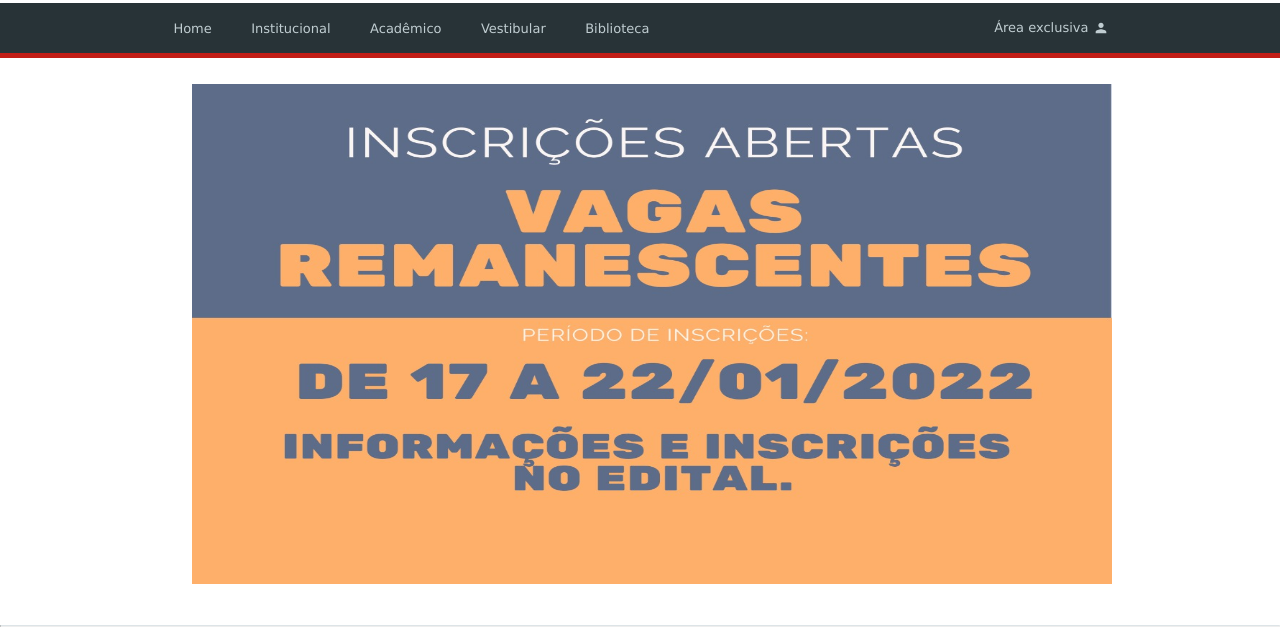
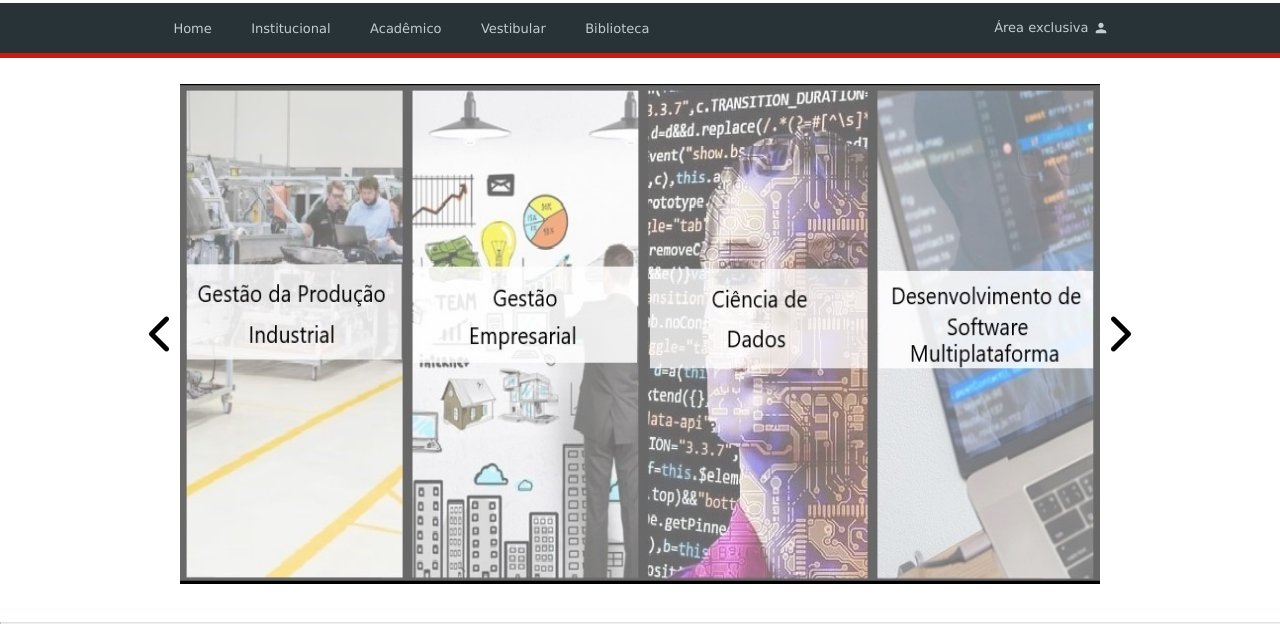
Before and after one commit to WillianStephano/Fatec-Cotia__Clone, a plain HTML site: page index.html in a window 1280 px wide. Shown: the part 128-757 px from the top of the page. Drawn offline with Linux system fonts and the light colour scheme.

Commit message:
Criação de carrosel de imagens

```diff
--- a/CSS/main.css
+++ b/CSS/main.css
@@ -66,13 +66,31 @@
 
 
 
-/*################ CARROSEL /*################ */
+/*################ CARROSEL ################ */
 .carrosel{
-   width: 70%;
+   width: 100%;
    margin: 2% auto;
 }
 
-.carrosel img{
+.carrosel .container{
+   display: flex;
+   align-items: center;
+   justify-content: center;
+   width: 100%;
+}
+
+.bt_proximo, .bt_anterior {
+   background-color: inherit;
+   border: none;
+}
+
+.bt_proximo:hover , .bt_anterior:hover {
+   color: #c21d16 ;
+   cursor: pointer;
+   transition: 250ms;
+}
+
+.img_carrosel{
    width: 920px;
    height: 500px;
 }
--- a/Js/main.js
+++ b/Js/main.js
@@ -1,7 +1,8 @@
+/* Menu principal fixo ao rolar a pagina */
 window.onscroll = function() {myFunction()};
 
-var navbar = document.getElementById("barra-menu");
-var sticky = navbar.offsetTop;
+const navbar = document.getElementById("barra-menu");
+const sticky = navbar.offsetTop;
 
 function myFunction() {
    if (window.pageYOffset >= sticky) {
@@ -10,3 +11,60 @@ function myFunction() {
       navbar.classList.remove("sticky");
    }
 }
+
+/* Carrosel */
+
+//Selecionando elementos do HTML
+const imgCarrosel = document.querySelector('.img_carrosel')
+const btProximo = document.querySelector('.bt_proximo')
+const btAnterior = document.querySelector('.bt_anterior')
+
+//Arrey com imagens
+const colecaoImg =[
+   {
+      id: 1,
+      img: 'Conteudo/banner-cursos-fatec-cotia.jpg',
+   },
+   {
+      id: 2,
+      img: 'Conteudo/dsm.jpg',
+   },
+
+   {
+      id: 3,
+      img: 'Conteudo/banner-01.jpg',
+   },
+
+]
+// Imagen inicial
+let imgAtual = 0
+
+//Ao carregar a pagina a imag X ira ser apresentada por meio da funcao
+window.addEventListener('DOMContentLoaded', function () {
+   mostrarImg(imgAtual)
+})
+
+//Mudar o depoimento baseado na variavel "item" que recebe a posicao atual do array por meio de var
+function mostrarImg() {
+   const item = colecaoImg[imgAtual]
+   imgCarrosel.src = item.img
+}
+
+
+//Botao ao clicar altera a imagem avançando para proxima
+btProximo.addEventListener ('click',function() {
+   imgAtual++
+   if (imgAtual > colecaoImg.length - 1) {
+      imgAtual = 0
+   }
+   mostrarImg()
+})
+
+//Botao ao clicar retorna uma imagem
+btAnterior.addEventListener ('click',function(){
+   imgAtual--
+   if (imgAtual < 0) {
+      imgAtual = colecaoImg.length - 1
+   }
+   mostrarImg()
+})
--- a/index.html
+++ b/index.html
@@ -13,6 +13,9 @@
 
    <!--############# FONTES ############-->
    <link href="https://fonts.googleapis.com/css2?family=Roboto:wght@300;400;500&display=swap" rel="stylesheet">
+
+   <!-- ############# Icons ############# -->
+   <script src="https://kit.fontawesome.com/64be57a035.js" crossorigin="anonymous"></script>
 
 </head>
 <body>
@@ -42,7 +45,17 @@
    <main class="conteudo-principal">
 
       <section class="carrosel">
-         <img src="Conteudo/Edital-01-2022-de-remanejamento-e-transferencias-fateccotia_SITE.jpg" alt="Imagem com fundo laranja anunciando vagasremanescentes.">
+         <div class="container">
+            <button class="bt_anterior">
+               <i class="fas fa-chevron-left fa-3x"></i>
+            </button>
+
+            <img class="img_carrosel" src="Conteudo/Edital-01-2022-de-remanejamento-e-transferencias-fateccotia_SITE.jpg" alt="Imagem com fundo laranja anunciando vagasremanescentes.">
+
+            <button class="bt_proximo">
+               <i class="fas fa-chevron-right fa-3x"></i>
+            </button>
+         </div>
       </section>
       <hr class="linha">
 
```
Also changed, not shown: Conteudo/banner-01.jpg (added), Conteudo/banner-cursos-fatec-cotia.jpg (added), Conteudo/dsm.jpg (added).
